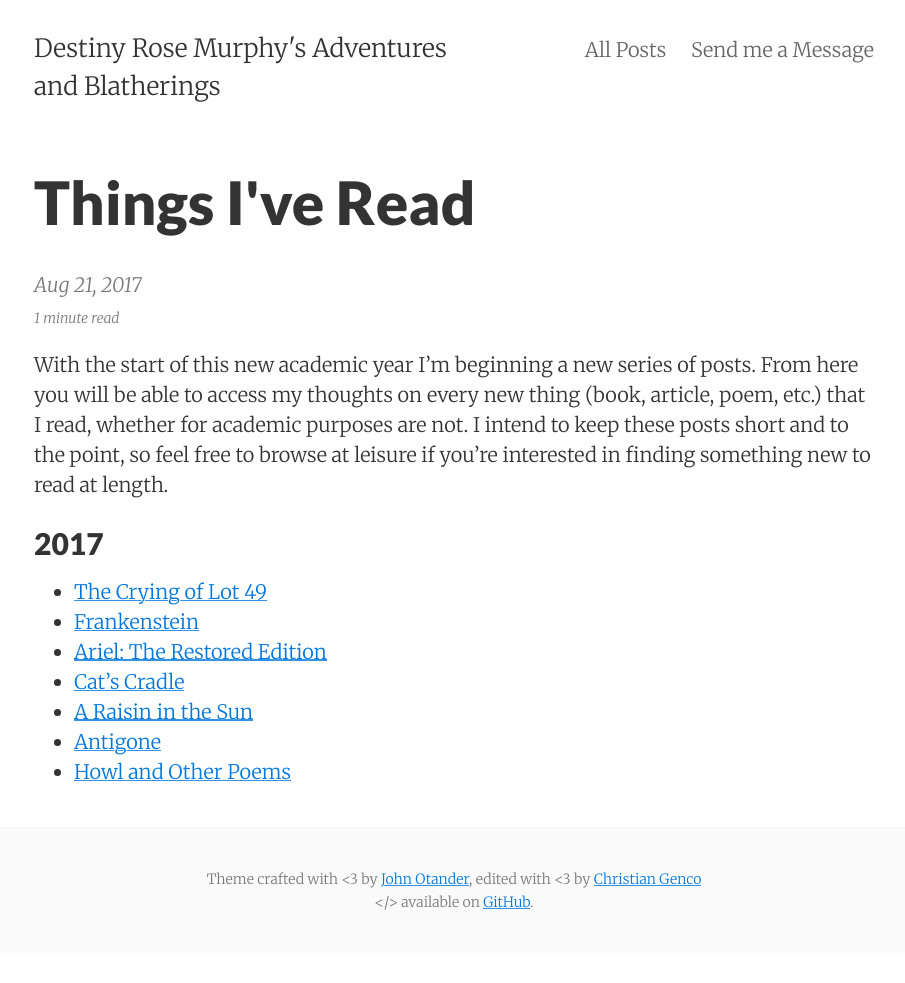
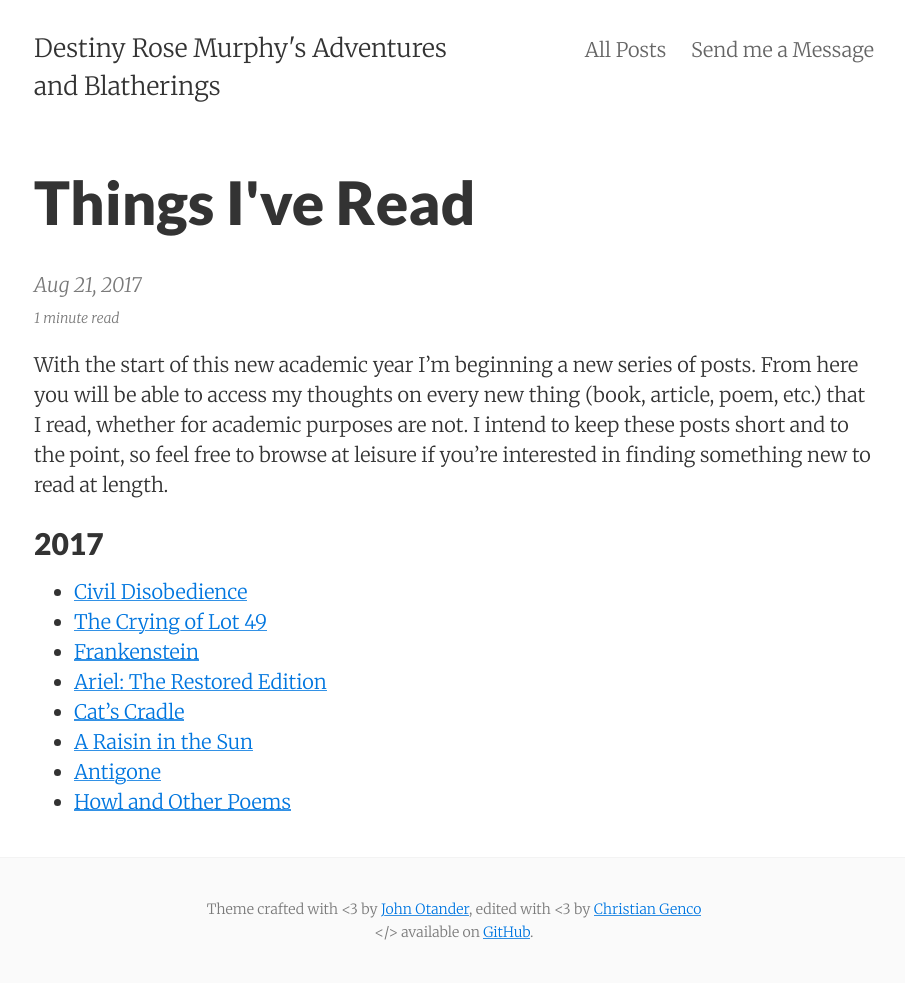
Before and after one commit to DestinyRoseMurphy/DestinyRoseMurphy.github.io, a Jekyll site: the page built from _posts/2017-08-21-Things-I've-Read.md, in a window 1280 px wide. Shown: the whole page, without its empty margins (186-1091 px from the left). Built offline with Jekyll 4.4.1, drawn with Linux system fonts in a browser that asks for light colours; before the commit the page ends 953 px from its top, so only the background shows below that.

Commit message:
Fixed Civil Disobedience

```diff
--- a/_posts/2017-08-21-Things-I've-Read.md
+++ b/_posts/2017-08-21-Things-I've-Read.md
@@ -9,6 +9,7 @@ With the start of this new academic year I'm beginning a new series of posts. Fr
 
 ## 2017
 
+* [Civil Disobedience](/details/2017-10-09-Civil-Disobedience)
 * [The Crying of Lot 49](/details/2017-10-07-The-Crying-of-Lot-49)
 * [Frankenstein](/details/2017-10-02-Frankenstein)
 * [Ariel: The Restored Edition](/details/2017-09-25-Ariel-The-Restored-Edition)
```
